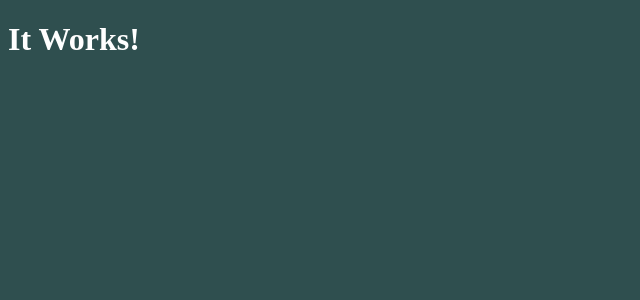
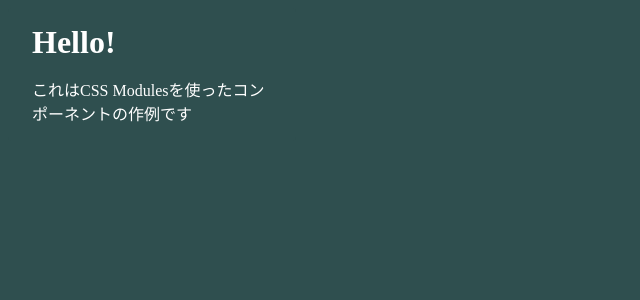
Before and after one commit to GakutoOkawara/nextjs-sample, a Next.js app: page / in a window 1280 px wide. Shown: the top 300 px of the page, without its empty margins (0-640 px from the left). Built offline with nearby package versions, Linux system fonts and the light colour scheme.

Commit message:
add css modules and fix index.js

```diff
--- /dev/null
+++ b/components/Hello/index.js
@@ -0,0 +1,12 @@
+import styles from "./Hello.module.css"
+
+export const Hello = () => {
+  return (
+    <div className={styles.box}>
+      <h1 className={styles.heading}>Hello!</h1>
+      <p className={styles.message}>
+        これはCSS Modulesを使ったコンポーネントの作例です
+      </p>
+    </div>
+  )
+}
--- a/pages/index.js
+++ b/pages/index.js
@@ -1,5 +1,7 @@
+import { Hello } from "../components/Hello"
+
 const RootPage = () => {
-  return <h1>It Works!</h1>
+  return <Hello />
 }
 
 export default RootPage
```
